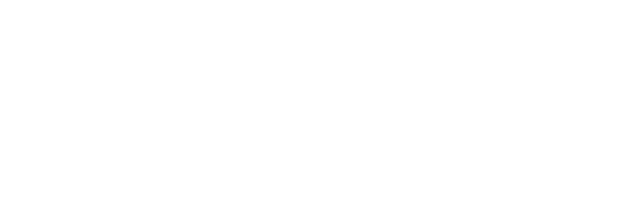
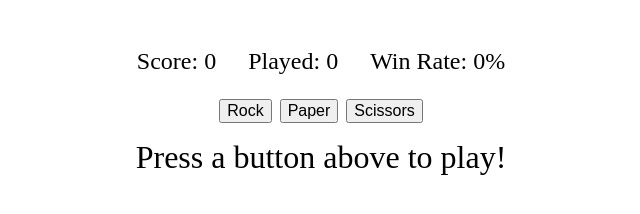
Before and after one commit to seana02/odin-rock-paper-scissors, a plain HTML site: page index.html in a window 1280 px wide. Shown: the whole page, without its empty margins (319-959 px from the left). Drawn offline with Linux system fonts and the light colour scheme.

Commit message:
added and styled ui

```diff
--- a/index.html
+++ b/index.html
@@ -5,12 +5,23 @@
     <meta charset="UTF-8">
     <meta http-equiv="X-UA-Compatible" content="IE=edge">
     <meta name="viewport" content="width=device-width, initial-scale=1.0">
-    <script src="script.js"></script>
+    <script src="script.js" defer></script>
+    <link rel="stylesheet" href="styles.css">
     <title>Document</title>
 </head>
 
 <body>
-
+    <div class="display-score">
+        <p>Score: <span class="score">0</span></p>
+        <p>Played: <span class="count">0</span></p>
+        <p>Win Rate: <span class="rate">0</span>%</p>
+    </div>
+    <div class="btns">
+        <button class="button rock">Rock</button>
+        <button class="button paper">Paper</button>
+        <button class="button scissors">Scissors</button>
+    </div>
+    <div class="result">I'm broken :(</div>
 </body>
 
 </html>
--- a/script.js
+++ b/script.js
@@ -48,15 +48,34 @@ function playRound(playerSelection, computerSelection) {
 
 function game() {
     let score = 0;
-    for (let i = 0; i < 5; i++) {
-        console.log(`Round ${i + 1}`);
-        let playerSelection = prompt("Choose rock, paper, or scissors");
-        result = playRound(playerSelection, computerPlay());
-        console.log(result);
-        if (result.slice(4, 5) === "W") {
-            score++;
-            console.log(`You are now at ${score} points`);
-        }
+    // let playerSelection = prompt("Choose rock, paper, or scissors");
+    result = playRound(playerSelection, computerPlay());
+    console.log(result);
+    if (result.slice(4, 5) === "W") {
+        score++;
+        console.log(`You are now at ${score} points`);
     }
     console.log(`Game set! You scored ${score} points!`);
 }
+
+// identify DOM elements
+const btns = document.querySelectorAll('button');
+const resulttxt = document.querySelector('.result');
+const score = document.querySelector('.score');
+const count = document.querySelector('.count');
+const rate = document.querySelector('.rate');
+
+// initialize event listeners
+btns.forEach(btn => btn.addEventListener('click', function(e) {
+    count.textContent = +count.textContent + 1;
+    const result = playRound(btn.classList[1], computerPlay());
+    resulttxt.textContent = result;
+    if (result.slice(4, 5) === "W") {
+        score.textContent = +score.textContent + 1;
+    }
+    let winrate = Math.round(1000 * +score.textContent / +count.textContent) / 10;
+    rate.textContent = winrate;
+}));
+
+// initialize text
+resulttxt.textContent = "Press a button above to play!";
--- /dev/null
+++ b/styles.css
@@ -0,0 +1,31 @@
+body {
+    padding: 16px;
+    display: flex;
+    flex-direction: column;
+    align-items: center;
+}
+
+.btns {
+    display: flex;
+    gap: 8px;
+}
+
+.button {
+    font-size: 16px;
+}
+
+.display-score {
+    justify-content: center;
+    font-size: 24px;
+}
+
+.result {
+    margin-top: 16px;
+    font-size: 32px;
+    justify-content: center;
+}
+
+.display-score {
+    display: flex;
+    gap: 32px;
+}
```
